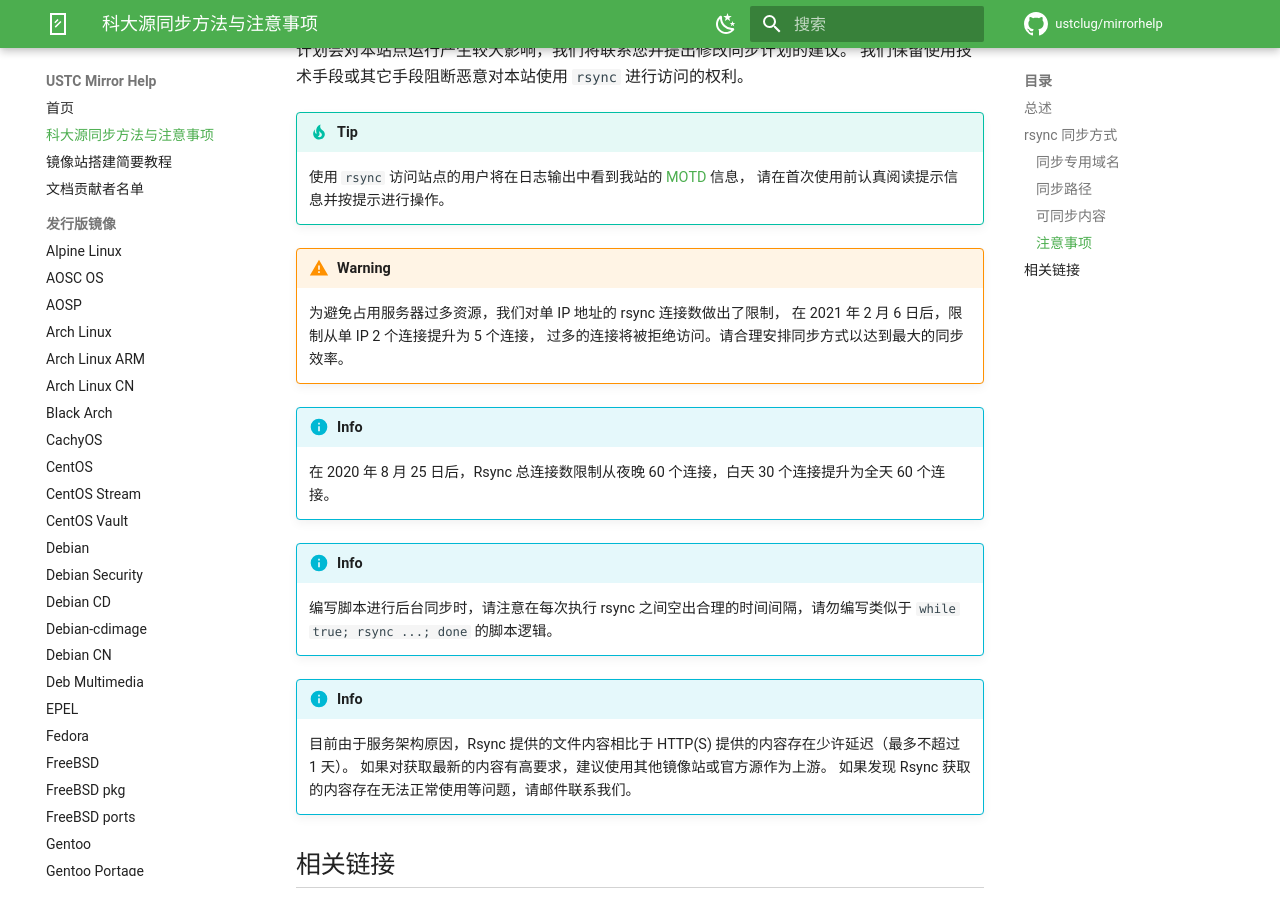
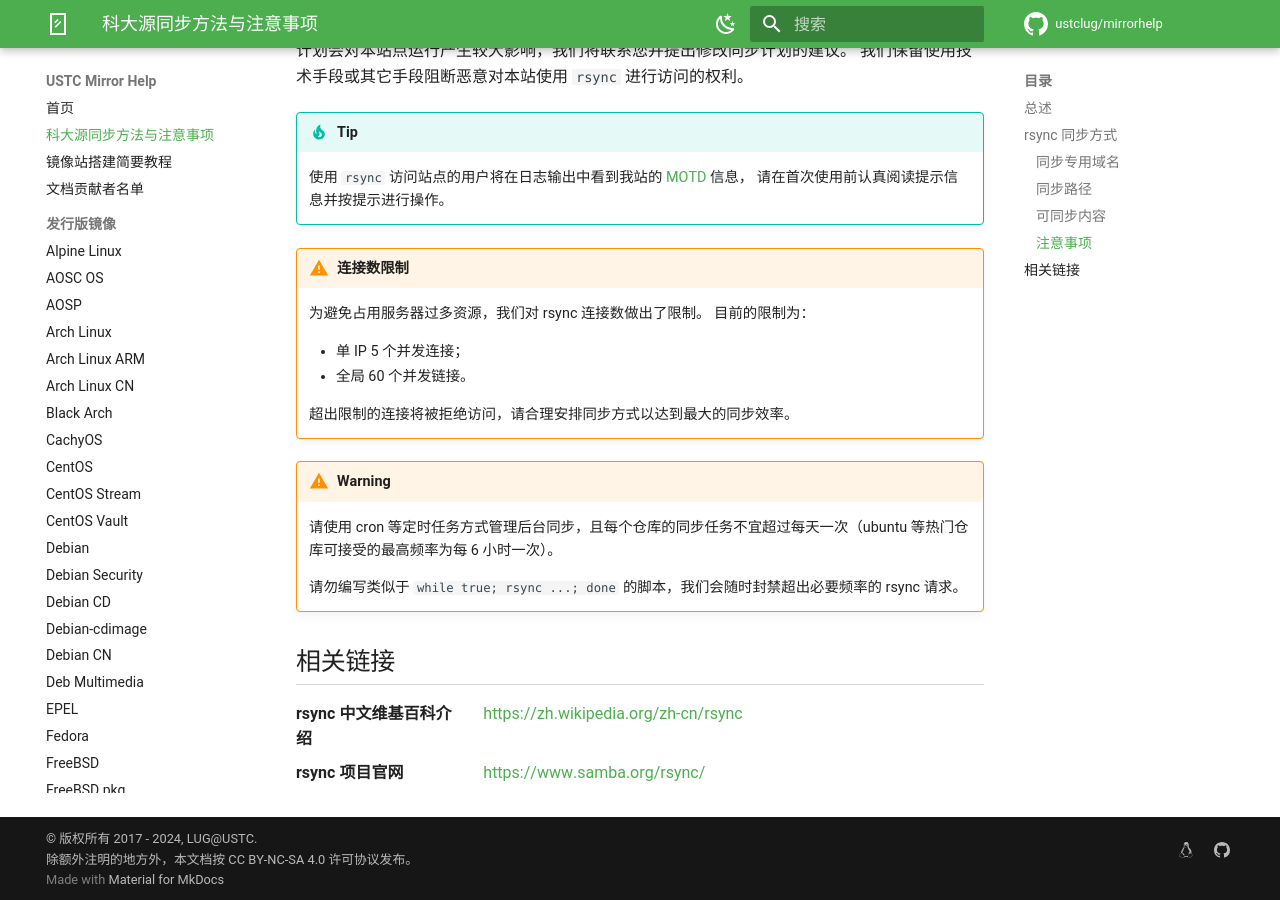
Before and after one commit to ustclug/mirrorhelp, an MkDocs documentation site: the page built from docs/rsync-guide.md, in a window 1280 px wide and 900 px high, scrolled down 1480 px. Built offline with MkDocs 1.6.1 and Material for MkDocs 9.7.7, drawn with Linux system fonts in a browser that asks for light colours; comment, search, counter and statistics services are not loaded.

Commit message:
rsync-guide: Latest limits

```diff
--- a/docs/rsync-guide.md
+++ b/docs/rsync-guide.md
@@ -65,29 +65,21 @@
     [MOTD](https://en.wikipedia.org/wiki/Motd_(Unix)) 信息，
     请在首次使用前认真阅读提示信息并按提示进行操作。
 
+!!! warning "连接数限制"
+
+    为避免占用服务器过多资源，我们对 rsync 连接数做出了限制。
+    目前的限制为：
+
+    - 单 IP 5 个并发连接；
+    - 全局 60 个并发链接。
+
+    超出限制的连接将被拒绝访问，请合理安排同步方式以达到最大的同步效率。
+
 !!! warning
 
-    为避免占用服务器过多资源，我们对单 IP 地址的 rsync 连接数做出了限制，
-    在 2021 年 2 月 6 日后，限制从单 IP 2 个连接提升为 5 个连接，
-    过多的连接将被拒绝访问。请合理安排同步方式以达到最大的同步效率。
+    请使用 cron 等定时任务方式管理后台同步，且每个仓库的同步任务不宜超过每天一次（ubuntu 等热门仓库可接受的最高频率为每 6 小时一次）。
 
-!!! info
-
-    在 2020 年 8 月 25 日后，Rsync 总连接数限制从夜晚 60 个连接，白天 30
-    个连接提升为全天 60 个连接。
-
-!!! info
-
-    编写脚本进行后台同步时，请注意在每次执行 rsync
-    之间空出合理的时间间隔，请勿编写类似于 `while true; rsync ...; done`
-    的脚本逻辑。
-
-!!! info
-
-    目前由于服务架构原因，Rsync 提供的文件内容相比于 HTTP(S)
-    提供的内容存在少许延迟（最多不超过 1 天）。
-    如果对获取最新的内容有高要求，建议使用其他镜像站或官方源作为上游。
-    如果发现 Rsync 获取的内容存在无法正常使用等问题，请邮件联系我们。
+    请勿编写类似于 `while true; rsync ...; done` 的脚本，我们会随时封禁超出必要频率的 rsync 请求。
 
 ## 相关链接
 
```
